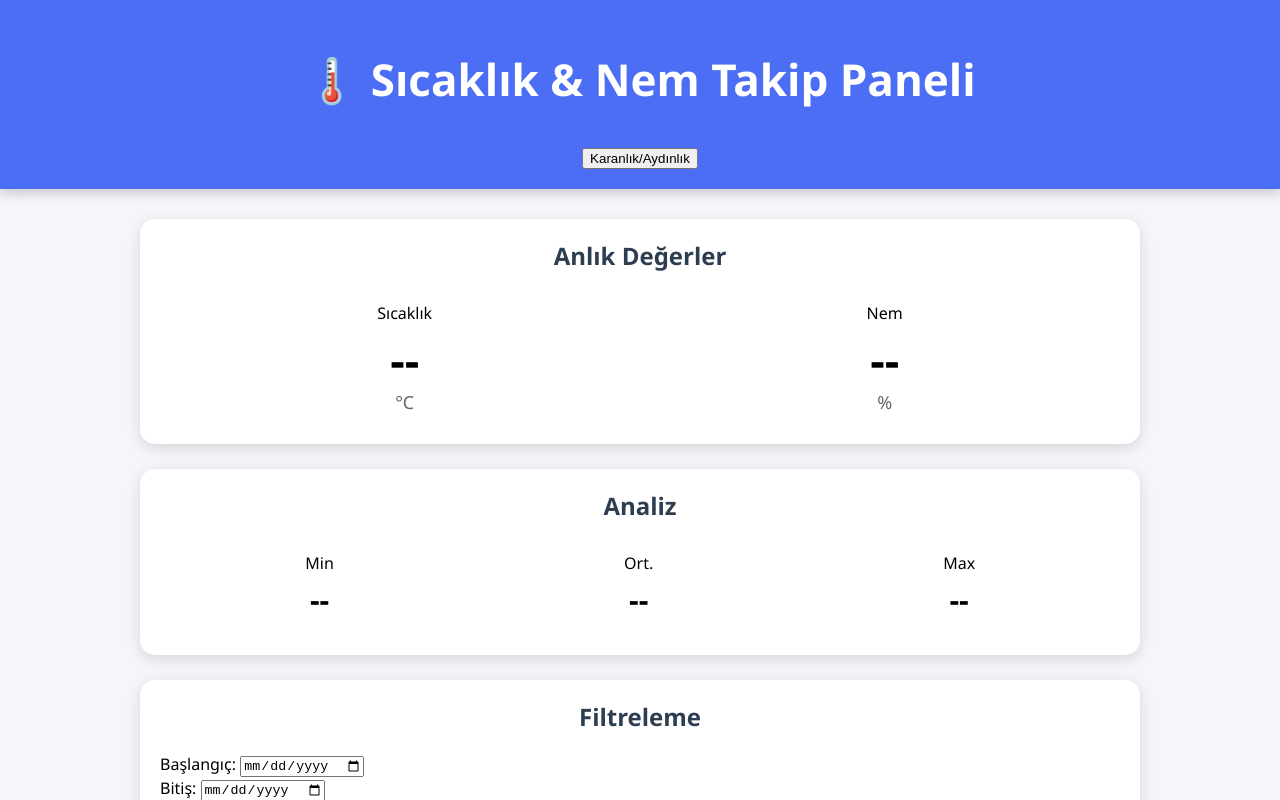
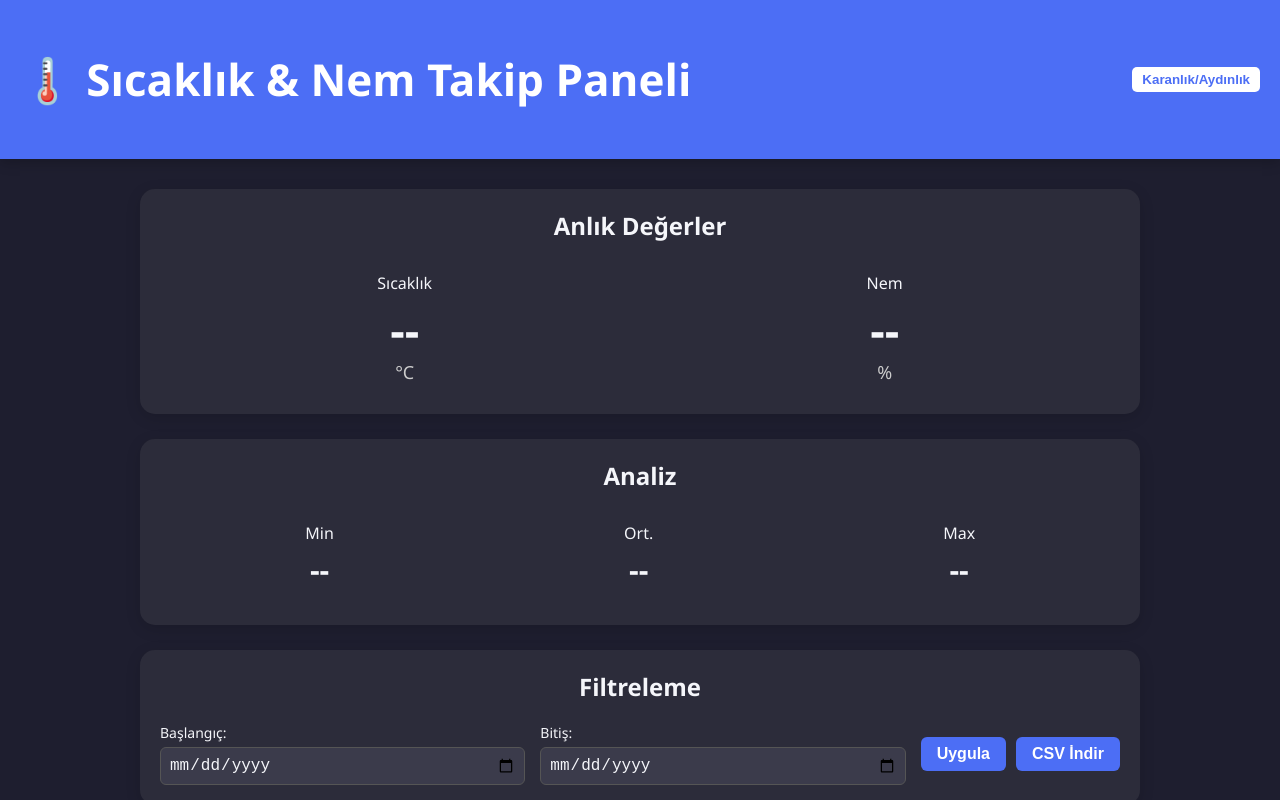
Before and after one commit to yusuf840/sicakliktakibi, a plain HTML site: page sıcaklık takip/index.html in a window 1280 px wide. Both pictures are taken after a click on the button "Karanlık/Aydınlık". Shown: the top 800 px of the page. Drawn offline with nearby package versions, Linux system fonts and the light colour scheme; no server answers.

Commit message:
Update style.css

```diff
--- a/sıcaklık takip/style.css
+++ b/sıcaklık takip/style.css
@@ -1,9 +1,17 @@
+/* GENEL STİL */
 body {
     margin: 0;
     background: #f5f6fa;
     font-family: "Segoe UI", sans-serif;
+    transition: background 0.3s, color 0.3s;
 }
 
+body.dark {
+    background: #1e1e2f;
+    color: #f5f6fa;
+}
+
+/* HEADER */
 header {
     background: #4c6ef5;
     color: white;
@@ -11,14 +19,35 @@ header {
     text-align: center;
     font-size: 22px;
     box-shadow: 0 4px 12px #0003;
+    display: flex;
+    justify-content: space-between;
+    align-items: center;
 }
 
+header button {
+    padding: 5px 10px;
+    cursor: pointer;
+    border: none;
+    border-radius: 5px;
+    background: white;
+    color: #4c6ef5;
+    font-weight: bold;
+    transition: background 0.3s, color 0.3s;
+}
+
+header button:hover {
+    background: #3b54c3;
+    color: white;
+}
+
+/* CONTAINER */
 .container {
     max-width: 1000px;
     margin: 20px auto;
     padding: 10px;
 }
 
+/* KARTLAR */
 .card {
     background: white;
     padding: 20px;
@@ -26,14 +55,25 @@ header {
     border-radius: 15px;
     box-shadow: 0 4px 15px #0002;
     animation: fadeIn 0.5s ease;
+    transition: background 0.3s, color 0.3s;
+}
+
+body.dark .card {
+    background: #2c2c3a;
+    color: #f5f6fa;
 }
 
 .card h2 {
     margin-top: 0;
+    text-align: center;
     color: #2c3e50;
-    text-align: center;
 }
 
+body.dark .card h2 {
+    color: #f5f6fa;
+}
+
+/* ANLIK DEĞERLER */
 .values {
     display: flex;
     justify-content: space-around;
@@ -56,6 +96,11 @@ header {
     color: #666;
 }
 
+body.dark .unit {
+    color: #ccc;
+}
+
+/* ANALİZ */
 .analysisBoxes {
     display: flex;
     justify-content: space-around;
@@ -72,13 +117,82 @@ header {
     font-weight: bold;
 }
 
+/* GRAFİK */
+canvas {
+    max-width: 100%;
+    height: 300px;
+}
+
+/* FADE ANİMASYONU */
 @keyframes fadeIn {
     from { opacity: 0; transform: translateY(10px); }
     to   { opacity: 1; transform: translateY(0); }
 }
 
+/* FİLTRELEME KARTI */
+.filter-card .filter-container {
+    display: flex;
+    flex-wrap: wrap;
+    justify-content: space-between;
+    align-items: center;
+    gap: 15px;
+    margin-top: 10px;
+}
+
+.filter-card .date-input {
+    display: flex;
+    flex-direction: column;
+    flex: 1 1 150px;
+}
+
+.filter-card .date-input label {
+    font-size: 14px;
+    margin-bottom: 5px;
+}
+
+.filter-card .date-input input {
+    padding: 8px;
+    font-size: 16px;
+    border-radius: 6px;
+    border: 1px solid #ccc;
+}
+
+body.dark .filter-card .date-input input {
+    background: #3b3b4b;
+    color: #f5f6fa;
+    border: 1px solid #555;
+}
+
+.filter-card .filter-buttons {
+    display: flex;
+    gap: 10px;
+    flex-wrap: wrap;
+}
+
+.filter-card .filter-buttons button {
+    padding: 8px 16px;
+    font-size: 16px;
+    cursor: pointer;
+    border-radius: 6px;
+    border: none;
+    background-color: #4c6ef5;
+    color: white;
+    font-weight: bold;
+    transition: background-color 0.3s;
+}
+
+.filter-card .filter-buttons button:hover {
+    background-color: #3b54c3;
+}
+
+/* RESPONSİVE */
 @media (max-width: 600px) {
-    .values, .analysisBoxes {
+    .values, .analysisBoxes, .filter-card .filter-container {
         flex-direction: column;
+        align-items: stretch;
+    }
+
+    .filter-card .filter-buttons {
+        justify-content: space-between;
     }
 }
```
